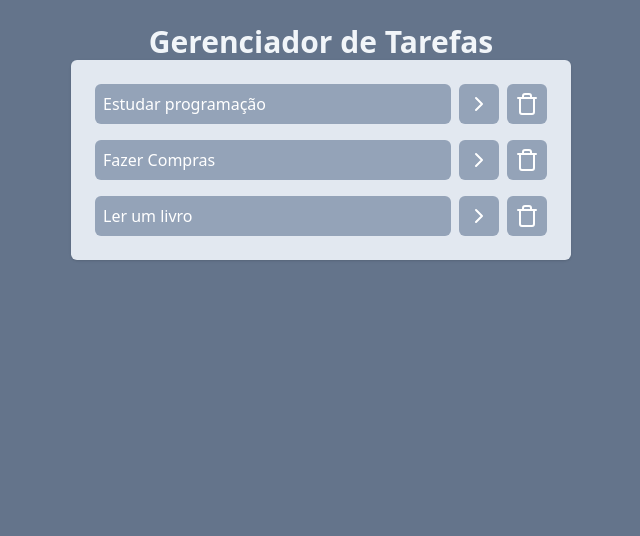
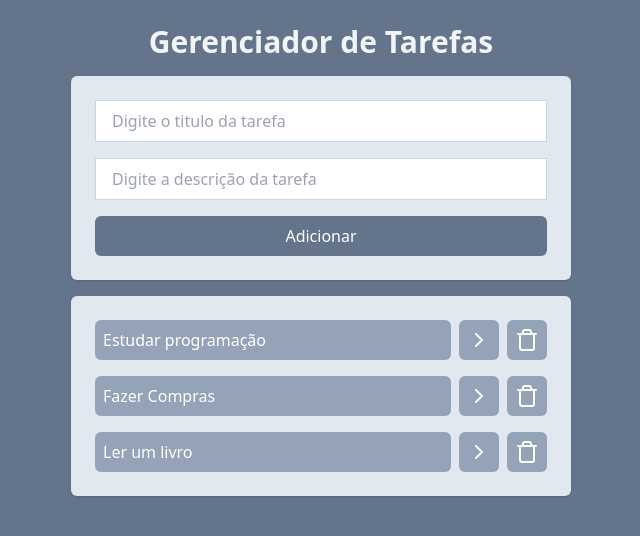
Before and after one commit to jo0u/curso-react, a React (Vite) app: page / in a window 1280 px wide. Shown: the top 536 px of the page, without its empty margins (319-959 px from the left). Built offline with nearby package versions, Linux system fonts and the light colour scheme.

Commit message:
Implementação e ajustes do Adicionar Tarefas , importação da bibilioteca UUID.

```diff
--- a/package.json
+++ b/package.json
@@ -16,7 +16,8 @@
     "postcss": "^8.4.41",
     "react": "^18.3.1",
     "react-dom": "^18.3.1",
-    "tailwindcss": "^3.4.10"
+    "tailwindcss": "^3.4.10",
+    "uuid": "^10.0.0"
   },
   "devDependencies": {
     "@eslint/js": "^9.9.0",
--- a/src/App.jsx
+++ b/src/App.jsx
@@ -1,7 +1,7 @@
 import { useState } from "react";
 import AddTask from "./componentes/AddTask";
 import Tasks from "./componentes/Tasks";
-
+import { v4 } from "uuid";
 function App() {
   const [tasks, setTasks] = useState([
     {
@@ -40,13 +40,23 @@
     setTasks(newTasks);
   }
 
+  function onAddTaskSubmit(title, description) {
+    const newTask = {
+      id: v4(),
+      title,
+      description,
+      isCompleted: false,
+    };
+    setTasks([...tasks, newTask]);
+  }
+
   return (
     <div className="w-screen h-screen bg-slate-500 flex justify-center p-6">
-      <div className="w-[500px] ">
+      <div className="w-[500px] space-y-4">
         <h1 className="text-3xl text-slate-100 font-bold text-center">
           Gerenciador de Tarefas
         </h1>
-        <AddTask />
+        <AddTask onAddTaskSubmit={onAddTaskSubmit} />
         <Tasks
           tasks={tasks}
           onTaskClick={onTaskClick}
--- a/src/componentes/AddTask.jsx
+++ b/src/componentes/AddTask.jsx
@@ -1,3 +1,41 @@
-function AddTask() {}
+import { useState } from "react";
+
+function AddTask({ onAddTaskSubmit }) {
+  const [title, setTitle] = useState("");
+  const [description, setDescription] = useState("");
+
+  return (
+    <div className="space-y-4 p-6 bg-slate-200 rounded-md shadow flex flex-col">
+      <input
+        type="text"
+        placeholder="Digite o titulo da tarefa"
+        className="border border-slate-300 outline-slate-400 px-4 py-2 rounded-me"
+        value={title}
+        onChange={(event) => setTitle(event.target.value)}
+      />
+      <input
+        type="text"
+        placeholder="Digite a descrição da tarefa"
+        className="border border-slate-300 outline-slate-400 px-4 py-2 rounded-me"
+        value={description}
+        onChange={(event) => setDescription(event.target.value)}
+      />
+      <button
+        onClick={() => {
+          //verificar se o titulo e a descrição estao preenchidos
+          if (!title.trim() || !description.trim()) {
+            return alert("Preencha o titulo e a descrição da tarefa");
+          }
+          onAddTaskSubmit(title, description);
+          setTitle("");
+          setDescription("");
+        }}
+        className="bg-slate-500 text-white px-4 py-2 rounded-md font-medium"
+      >
+        Adicionar
+      </button>
+    </div>
+  );
+}
 
 export default AddTask;
--- a/src/componentes/Tasks.jsx
+++ b/src/componentes/Tasks.jsx
@@ -1,13 +1,12 @@
 import { ChevronRightIcon, TrashIcon } from "lucide-react";
 
-function Tasks(props) {
-  console.log(props);
+function Tasks({ tasks, onTaskClick, onDeleteTaskClick }) {
   return (
     <ul className="space-y-4 p-6 bg-slate-200 rounded-md shadow">
-      {props.tasks.map((task) => (
+      {tasks.map((task) => (
         <li key={task.id} className="flex gap-2">
           <button
-            onClick={() => props.onTaskClick(task.id)}
+            onClick={() => onTaskClick(task.id)}
             className={`bg-slate-400 text-left w-full text-white p-2 rounded-md ${
               task.isCompleted && "line-through"
             }`}
@@ -18,7 +17,7 @@
             <ChevronRightIcon />
           </button>
           <button
-            onClick={() => props.onDeleteTaskClick(task.id)}
+            onClick={() => onDeleteTaskClick(task.id)}
             className="bg-slate-400 p-2 rounded-md text-white "
           >
             <TrashIcon />
```
Also changed, not shown: 1 other file (tests, documents, lock files or other folders).
